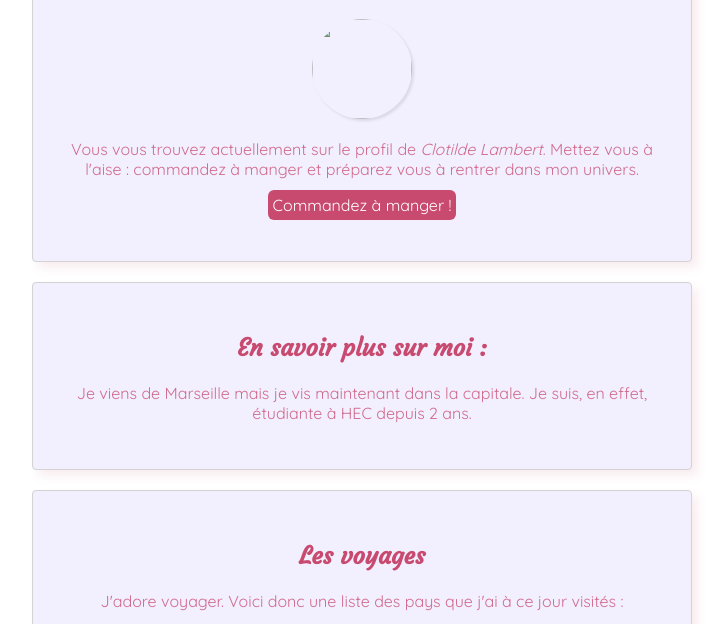
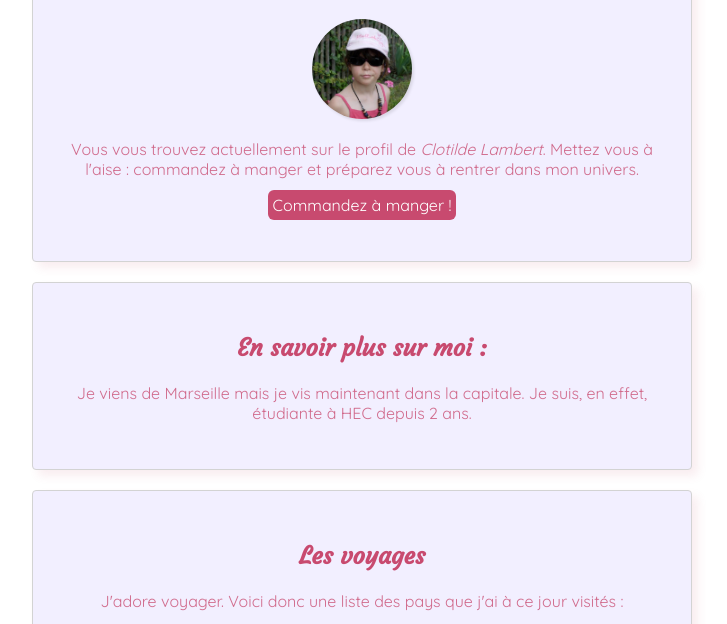
Before and after one commit to clotilde-lambert/my-profile, a plain HTML site: page index.html in a window 1280 px wide. Shown: the part 115-739 px from the top of the page, without its empty margins (278-1005 px from the left). Drawn offline with Linux system fonts and the light colour scheme.

Commit message:
Add files via upload

```diff
--- a/index.html
+++ b/index.html
@@ -17,7 +17,7 @@
 		<div class=box-pink>
 				<h1 class=headings-center id=titre>Bienvenue sur ma page !</h1>
 				<p class=img-center>
-					<img src="images/profile-picture.jpg" class=img-circle>
+					<img src="profile-picture.jpg" class=img-circle>
 				</p>
 				<p class=text-center>
 					Vous vous trouvez actuellement sur le profil de <i>Clotilde Lambert</i>. Mettez vous à l'aise : commandez à manger et préparez vous à rentrer dans mon univers.
```
